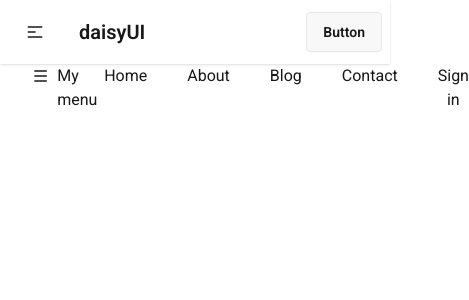
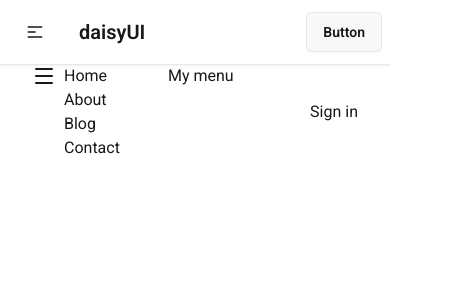
Before and after one commit to sohagroy7223/tailwind-react-pricing-option, a React (Vite) app: page /contact in a window 390 px wide. Shown: the top 300 px of the page, 469 px wide, since content can reach past the window. Built offline with nearby package versions, Linux system fonts and the light colour scheme.

Commit message:
addad responsive menu section

```diff
--- a/src/components/Navbar/Navbar.jsx
+++ b/src/components/Navbar/Navbar.jsx
@@ -1,6 +1,6 @@
-import React from "react";
+import React, { useState } from "react";
 import Link from "./Link";
-import { Menu } from "lucide-react";
+import { Menu, X } from "lucide-react";
 
 const navLinks = [
   {
@@ -25,20 +25,27 @@
     path: "/contact",
   },
 ];
+const Navbar = () => {
+  const [open, setOpen] = useState(false);
 
-const Navbar = () => {
+  const links = navLinks.map((route) => (
+    <Link key={route.id} route={route}></Link>
+  ));
+
   return (
     <nav className="flex justify-between mx-8">
-      <span className="flex gap-2">
-        <Menu className="md:hidden"></Menu>
+      <span className="flex gap-2" onClick={() => setOpen(!open)}>
+        {open ? (
+          <X className="md:hidden"></X>
+        ) : (
+          <Menu className="md:hidden"></Menu>
+        )}
+        <ul className="md:hidden">{links}</ul>
+
         <h3>My menu</h3>
       </span>
       {/* 3rd option navbar */}
-      <ul className="flex ">
-        {navLinks.map((route) => (
-          <Link key={route.id} route={route}></Link>
-        ))}
-      </ul>
+      <ul className="md:flex hidden">{links}</ul>
       {/* 2nd option navbar */}
       {/* <ul className="flex justify-center">
         {navLinks.map((route) => (
```
